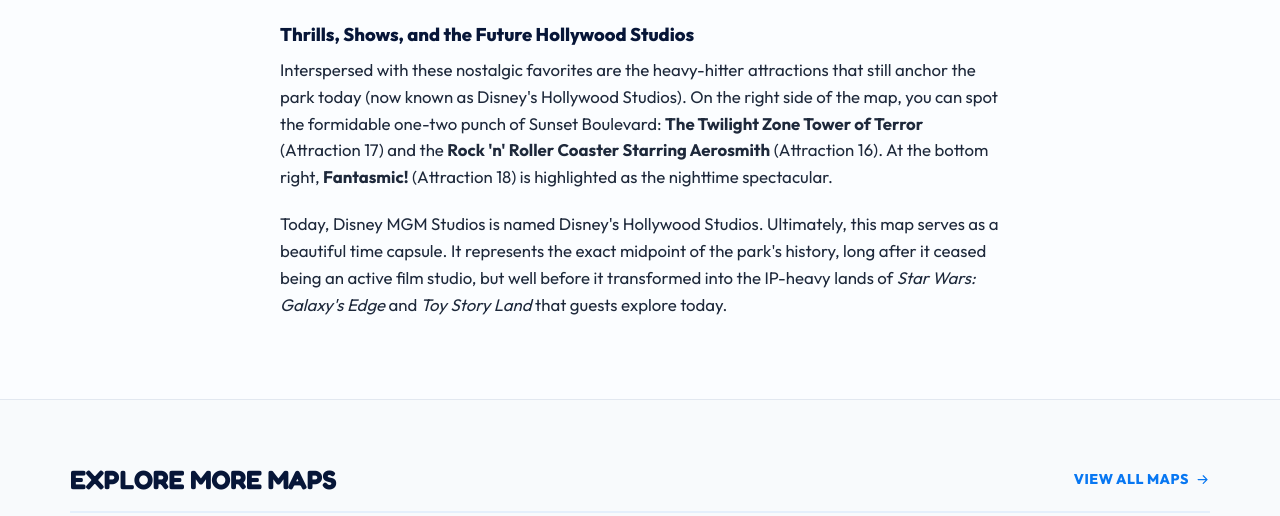
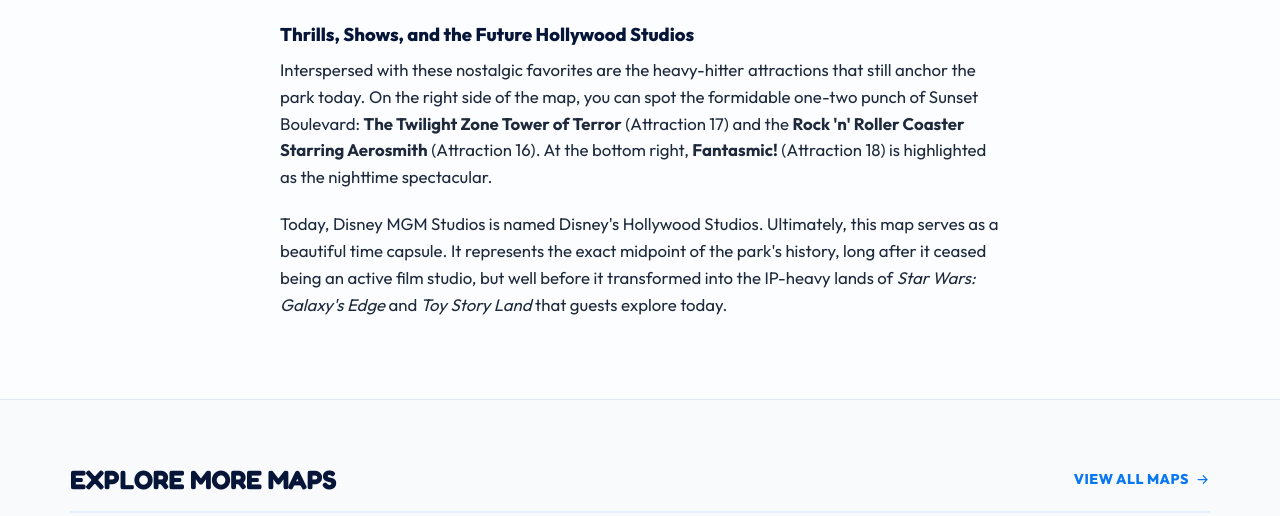
Before and after one commit to elljfb/themeparkmaps, an Eleventy site: page src/maps/disney-mgm-studios-2002.md in a window 1280 px wide. Shown: the part 1872-2388 px from the top of the page. Built offline with nearby package versions, Linux system fonts and the light colour scheme; Eleventy itself is replaced by a stand-in of ours; files that its build step writes are made by us from their sources.

Commit message:
feat: fix article

```diff
--- a/src/maps/disney-mgm-studios-2002.md
+++ b/src/maps/disney-mgm-studios-2002.md
@@ -29,6 +29,6 @@ Looking closely at the map, you can spot several legendary, extinct attractions
 
 ### Thrills, Shows, and the Future Hollywood Studios
 
-Interspersed with these nostalgic favorites are the heavy-hitter attractions that still anchor the park today (now known as Disney's Hollywood Studios). On the right side of the map, you can spot the formidable one-two punch of Sunset Boulevard: **The Twilight Zone Tower of Terror** (Attraction 17) and the **Rock 'n' Roller Coaster Starring Aerosmith** (Attraction 16). At the bottom right, **Fantasmic!** (Attraction 18) is highlighted as the nighttime spectacular.
+Interspersed with these nostalgic favorites are the heavy-hitter attractions that still anchor the park today. On the right side of the map, you can spot the formidable one-two punch of Sunset Boulevard: **The Twilight Zone Tower of Terror** (Attraction 17) and the **Rock 'n' Roller Coaster Starring Aerosmith** (Attraction 16). At the bottom right, **Fantasmic!** (Attraction 18) is highlighted as the nighttime spectacular.
 
 Today, Disney MGM Studios is named Disney's Hollywood Studios. Ultimately, this map serves as a beautiful time capsule. It represents the exact midpoint of the park's history, long after it ceased being an active film studio, but well before it transformed into the IP-heavy lands of *Star Wars: Galaxy's Edge* and *Toy Story Land* that guests explore today.
```
